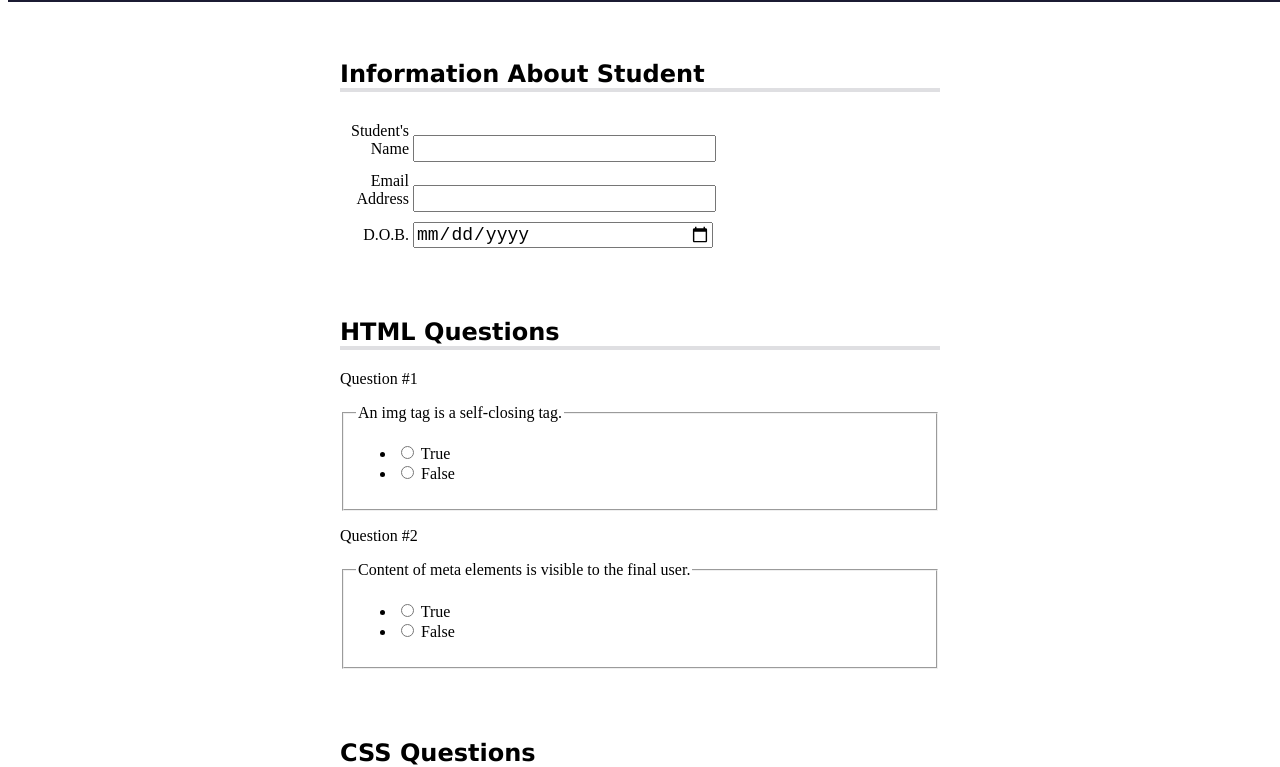
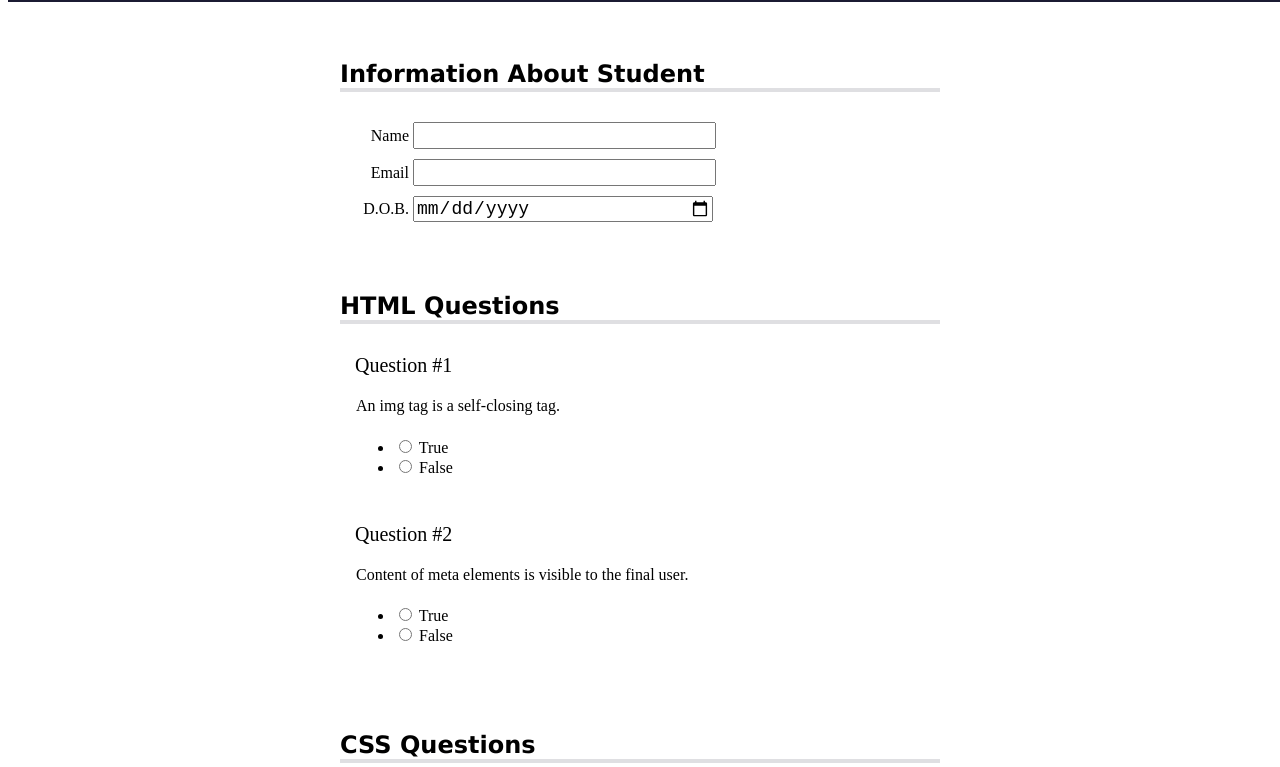
Before and after one commit to dijanakalaposratic/fcc-rwd-p08-quiz, a plain HTML site: page index.html in a window 1280 px wide. Shown: the part 48-815 px from the top of the page. Drawn offline with Linux system fonts and the light colour scheme.

Commit message:
added styling for .question-block and .question elements

```diff
--- a/index.html
+++ b/index.html
@@ -35,12 +35,12 @@
                     One method for adding a label is to add a heading element inside the region and then reference it with the aria-labelledby attribute. -->
                     <h2 id="student-info">Information About Student</h2>
                         <div class="info">
-                            <label for="student's-name">Student's Name </label>
+                            <label for="student's-name">Name </label>
                             <input type="text" id="student's-name" name="student's-name">
                         </div>
 
                         <div class="info">
-                            <label for="email-address">Email Address </label>
+                            <label for="email-address">Email</label>
                             <input type="email" id="email-address" name="email-address">
                         </div>
 
--- a/styles.css
+++ b/styles.css
@@ -106,6 +106,15 @@ label {
   text-align: right;
 }
 
+section {
+    width: 80%;
+    max-width: 600px;
+    margin-left: auto;
+    margin-right: auto;
+    margin-top: 0;
+    margin-bottom: 10px;
+}
+
 .formrow {
     margin-top: 10px;
     margin-bottom: 0;
@@ -121,11 +130,21 @@ p::before {
     content: "Question #";
 }
 
-section {
-    width: 80%;
-    max-width: 600px;
-    margin-left: auto;
-    margin-right: auto;
-    margin-top: 0;
-    margin-bottom: 10px;
+.question-block {
+    text-align: left;
+    display: block;
+    width: 100%;
+    margin-top: 20px;
+    padding-top: 5px;
 }
+
+p {
+    margin-top: 5px;
+    padding-left: 15px;
+    font-size: 20px;
+}
+
+.question {
+    border: none;
+    padding-bottom: 0;
+}
```
